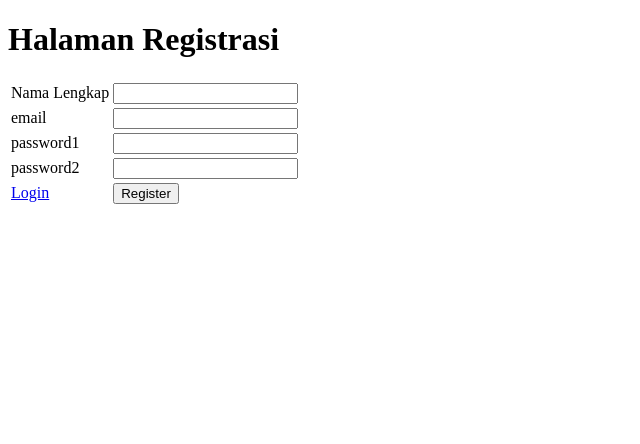
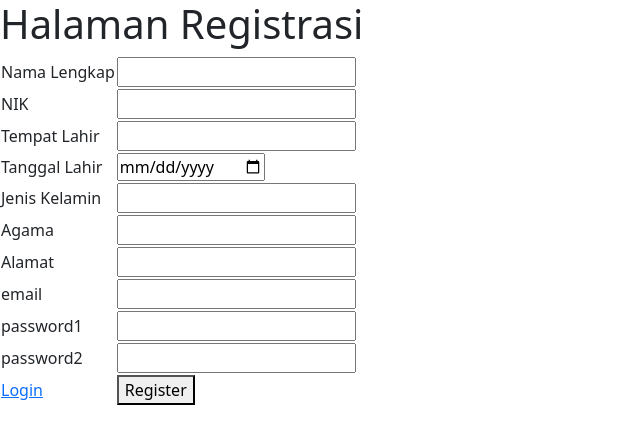
Before and after one commit to jajaroyana505/pelayanan, a CodeIgniter app: page /pelayanan/auth/register in a window 1280 px wide. Shown: the top 444 px of the page, without its empty margins (0-640 px from the left). Run offline with CodeIgniter, Linux system fonts and the light colour scheme.

Commit message:
mengubah registrasi

```diff
--- a/application/config/autoload.php
+++ b/application/config/autoload.php
@@ -132,4 +132,4 @@
 |
 |	$autoload['model'] = array('first_model' => 'first');
 */
-$autoload['model'] = array('ModelUser');
+$autoload['model'] = array('ModelUser', 'ModelPenduduk');
--- a/application/controllers/Auth.php
+++ b/application/controllers/Auth.php
@@ -57,14 +57,14 @@
         }
         //membuat rule untuk inputan nama agar tidak boleh kosong dengan membuat pesan error dengan
         //bahasa sendiri yaitu 'Nama Belum diisi'
-        $this->form_validation->set_rules(
-            'nama',
-            'Nama Lengkap',
-            'required',
-            [
-                'required' => 'Nama Belum diis!!'
-            ]
-        );
+        // $this->form_validation->set_rules(
+        //     'nama',
+        //     'Nama Lengkap',
+        //     'required',
+        //     [
+        //         'required' => 'Nama Belum diis!!'
+        //     ]
+        // );
         //membuat rule untuk inputan email agar tidak boleh kosong, tidak ada spasi, format email harus valid
         //dan email belum pernah dipakai sama user lain dengan membuat pesan error dengan bahasa sendiri
         //yaitu jika format email tidak benar maka pesannya 'Email Tidak Benar!!'. jika email belum diisi,
@@ -104,25 +104,45 @@
             $this->load->view('auth/register');
             $this->load->view('templates/footer');
         } else {
+
+            // insert data ke table user
             $email = $this->input->post('email', true);
-            $data = [
-                'nama' => htmlspecialchars($this->input->post('nama', true)),
+            $data_user = [
+                // 'nama' => htmlspecialchars($this->input->post('nama', true)),
                 'email' => htmlspecialchars($email),
                 'image' => 'default.jpg',
                 'password' => password_hash($this->input->post('password1'), PASSWORD_DEFAULT),
                 'role_id' => 1,
             ];
-            $this->ModelUser->simpanData($data); //menggunakan model
+            $this->ModelUser->simpanData($data_user); //menggunakan model
 
+            // insert data ke table penduduk
+            $data_penduduk = [
+                'nik' => $this->input->post('nik'),
+                'nama' => $this->input->post('nama'),
+                'tempat_lahir' => $this->input->post('tempat_lahir'),
+                'tanggal_lahir' => $this->input->post('tanggal_lahir'),
+                'jenis_kelamin' => $this->input->post('jenis_kelamin'),
+                'agama' => $this->input->post('agama'),
+                'alamat' => $this->input->post('alamat')
+
+
+            ];
             $this->session->set_flashdata('pesan', '<div class="alert alert-success alert-message" role="alert">Selamat!! akun member anda sudah dibuat. Silahkan Aktivasi Akun anda</div>');
             redirect('auth');
         }
+    }
+
+    function data_diri()
+    {
+        $this->load->view('templates/header');
+        $this->load->view('user/data_diri');
+        $this->load->view('templates/footer');
     }
     function logout()
     {
         $this->session->unset_userdata('email');
         $this->session->unset_userdata('role_id');
-
         $this->session->set_flashdata('message', '<div class="alert alert-success" role="alert">Kamu Telah Logout!');
         redirect('auth');
     }
--- /dev/null
+++ b/application/models/ModelPenduduk.php
@@ -0,0 +1,16 @@
+<?php
+class ModelPenduduk extends CI_Model
+{
+    public function simpanData($data = null)
+    {
+        $this->db->insert('penduduk', $data);
+    }
+    public function cekData($where = null)
+    {
+        return $this->db->get_where('penduduk', $where);
+    }
+    public function getUserWhere($where = null)
+    {
+        return $this->db->get_where('prnduduk', $where);
+    }
+}
--- a/application/views/auth/register.php
+++ b/application/views/auth/register.php
@@ -13,6 +13,54 @@
                     '<small class="text-danger pl-3">',
                     '</small>'
                 ); ?>
+            </td>
+        </tr>
+        <tr>
+            <td>
+                <label for="nik">NIK</label>
+            </td>
+            <td>
+                <input type="text" name="nik" id="nik">
+            </td>
+        </tr>
+        <tr>
+            <td>
+                <label for="tempat_lahir">Tempat Lahir</label>
+            </td>
+            <td>
+                <input type="text" name="tempat_lahir" id="tempat_lahir">
+            </td>
+        </tr>
+        <tr>
+            <td>
+                <label for="tanggal_lahir">Tanggal Lahir</label>
+            </td>
+            <td>
+                <input type="date" name="tanggal_lahir" id="tanggal_lahir">
+            </td>
+        </tr>
+        <tr>
+            <td>
+                <label for="jenis_kelamin">Jenis Kelamin</label>
+            </td>
+            <td>
+                <input type="text" name="jenis_kelamin" id="jenis_kelmain">
+            </td>
+        </tr>
+        <tr>
+            <td>
+                <label for="agama">Agama</label>
+            </td>
+            <td>
+                <input type="text" name="agama" id="agama">
+            </td>
+        </tr>
+        <tr>
+            <td>
+                <label for="alamat">Alamat</label>
+            </td>
+            <td>
+                <input type="text" name="alamat" id="alamat">
             </td>
         </tr>
         <tr>
--- a/application/views/templates/header.php
+++ b/application/views/templates/header.php
@@ -1,11 +1,11 @@
 <!DOCTYPE html>
 <html lang="en">
 
-<head>
-    <meta charset="UTF-8">
-    <meta http-equiv="X-UA-Compatible" content="IE=edge">
-    <meta name="viewport" content="width=device-width, initial-scale=1.0">
-    <title>Document</title>
+<meta charset="UTF-8">
+<meta http-equiv="X-UA-Compatible" content="IE=edge">
+<meta name="viewport" content="width=device-width, initial-scale=1.0">
+<link href="https://cdn.jsdelivr.net/npm/bootstrap@5.2.2/dist/css/bootstrap.min.css" rel="stylesheet" integrity="sha384-Zenh87qX5JnK2Jl0vWa8Ck2rdkQ2Bzep5IDxbcnCeuOxjzrPF/et3URy9Bv1WTRi" crossorigin="anonymous">
+<title>Document</title>
 </head>
 
 <body>
```
Also changed, not shown: application/views/user/index.php (+2 -6 lines).
